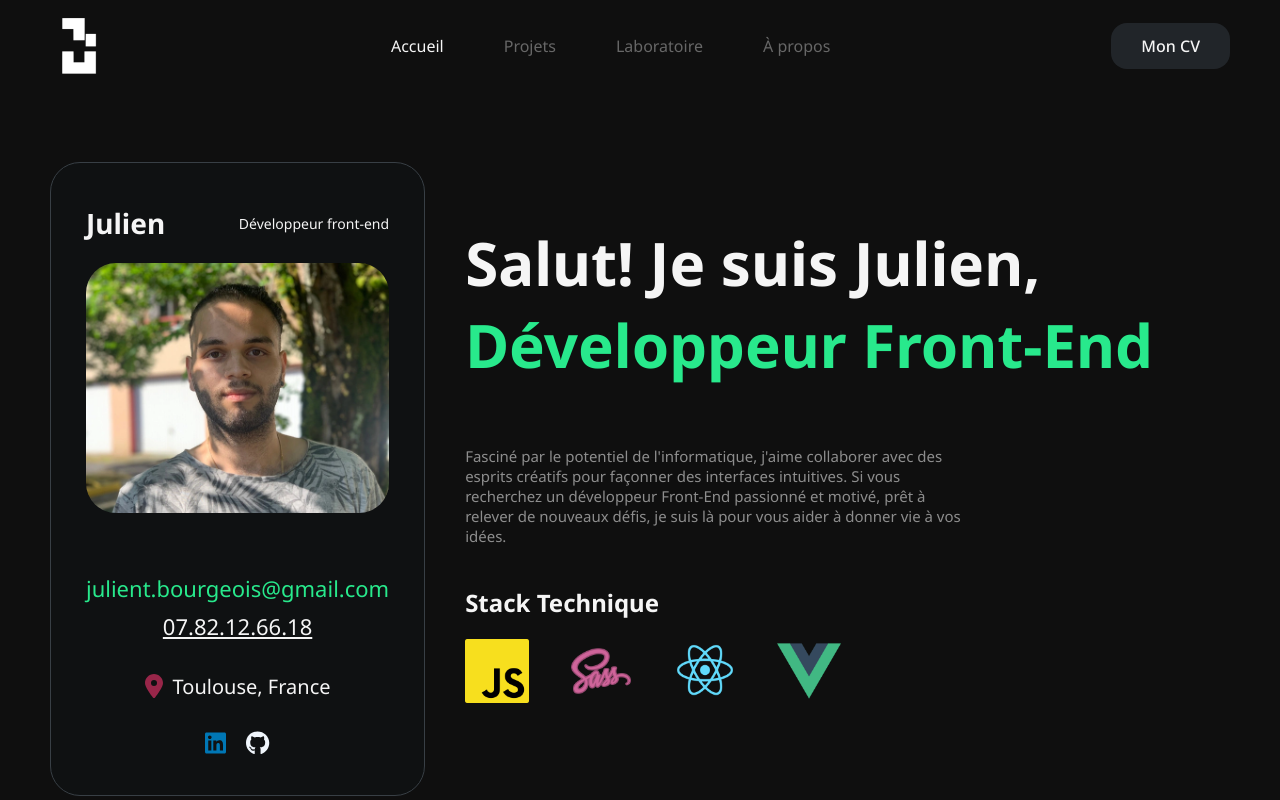
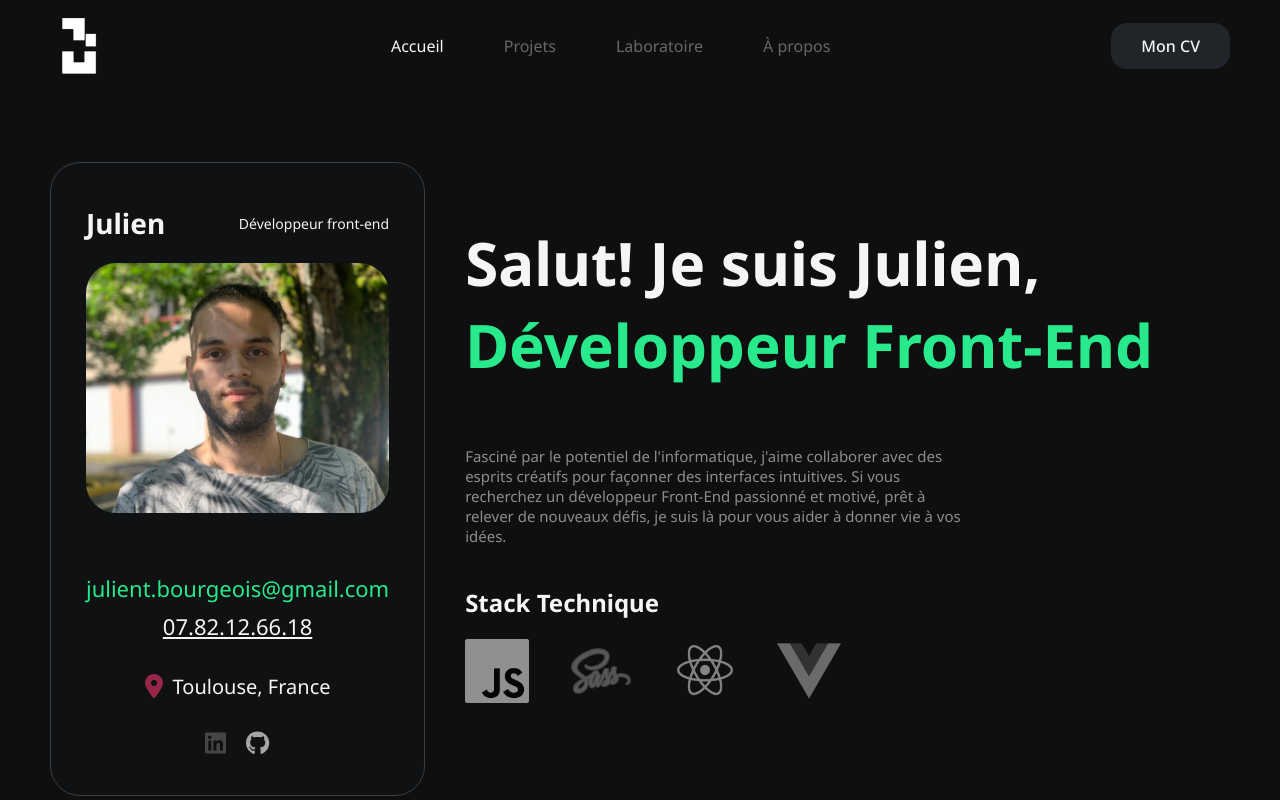
Before and after one commit to juentbrg/portfolio, a React (Create React App) app: page / in a window 1280 px wide. Shown: the top 800 px of the page. Built offline with nearby package versions, Linux system fonts and the light colour scheme.

Commit message:
ajout des filtres sur les logo de techno

```diff
--- a/src/components/Profile/index.scss
+++ b/src/components/Profile/index.scss
@@ -66,4 +66,13 @@
             margin-right: 20px;
         }
     }
+    &__linkedin, &__github{
+        filter: grayscale(100%);
+        opacity: 65%;
+        transition: .4s ease-in-out;
+        cursor: pointer;
+        &:hover{
+            opacity: 100%;
+            filter: none;
+        }}
 }
--- a/src/pages/Home/index.scss
+++ b/src/pages/Home/index.scss
@@ -35,5 +35,12 @@
     &__techlogo{
         width: 100%;
         object-fit: cover;
+        filter: grayscale(100%);
+        opacity: 65%;
+        transition: .4s ease-in-out;
+        &:hover{
+            opacity: 100%;
+            filter: none;
+        }
     }
 }
```
